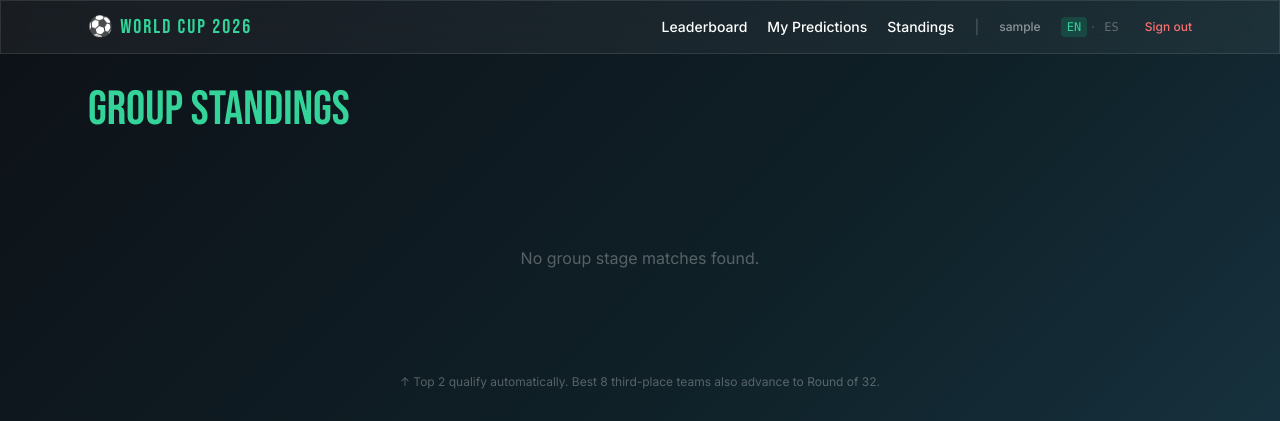
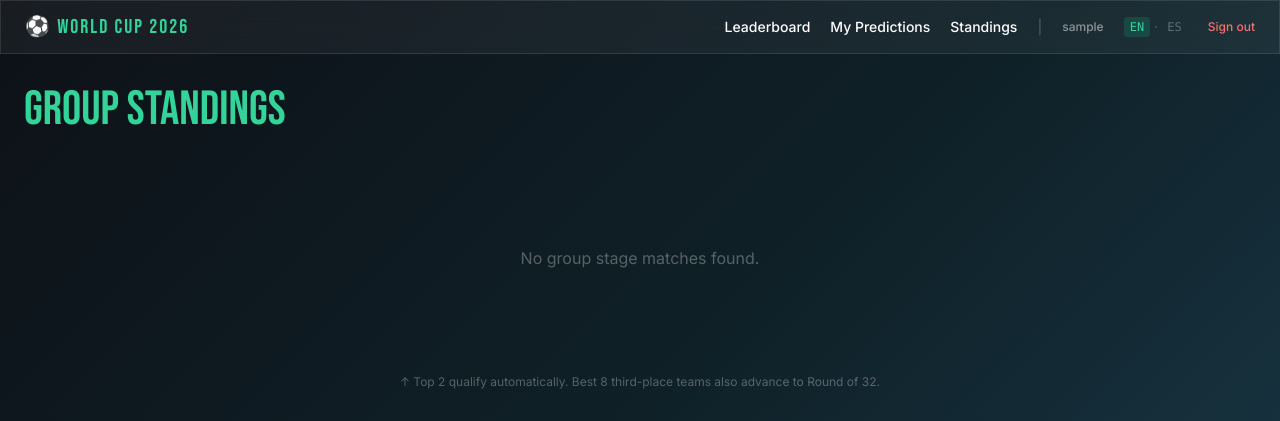
Before and after one commit to spalomaresg/sweepstake, a Django app: page /standings/ in a window 1280 px wide. Shown: the top 421 px of the page. Run offline with Django 5.2, Linux system fonts and the light colour scheme; the visitor is signed in with stand-in values (Sample User, id 1); data that the repository does not hold is empty; some libraries are stand-ins or nearby versions.

Commit message:
Increased <main> with to 82rem

```diff
--- a/templates/bets/base.html
+++ b/templates/bets/base.html
@@ -19,7 +19,7 @@
 <body class="gradient-bg text-white">
   {% if user.is_authenticated %}
   <nav class="glass sticky top-0 z-50 border-b border-white/10">
-    <div class="max-w-6xl mx-auto">
+    <div class="max-w-[82rem] mx-auto">
       <!-- Main row: logo + desktop links / logo + sign-out (mobile) -->
       <div class="flex items-center justify-between px-6 py-3">
         <a href="{% url 'leaderboard' %}" class="font-display text-xl text-emerald-400">
@@ -49,7 +49,7 @@
     </div>
   </nav>
   {% endif %}
-  <main class="max-w-6xl mx-auto px-6 py-8">
+  <main class="max-w-[82rem] mx-auto px-6 py-8">
     {% for message in messages %}
     <div class="mb-4 px-4 py-3 rounded-lg text-sm
       {% if message.tags == 'error' %}bg-red-500/20 border border-red-500/30 text-red-300
```
